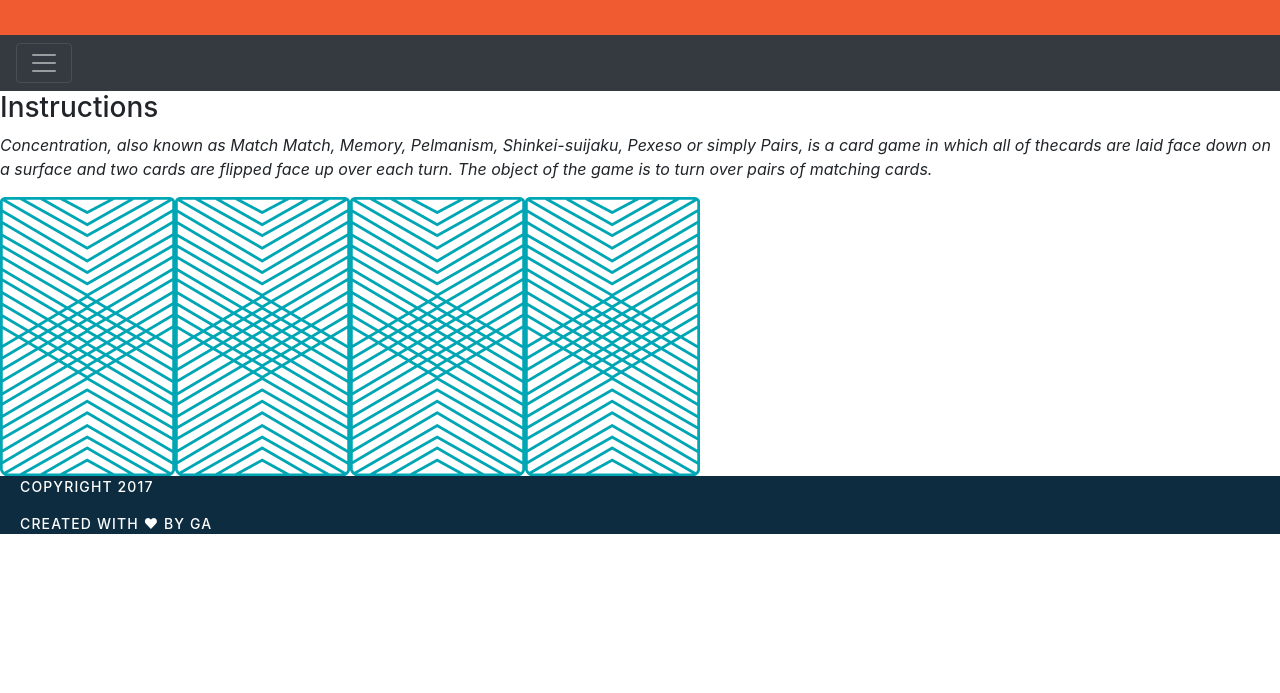
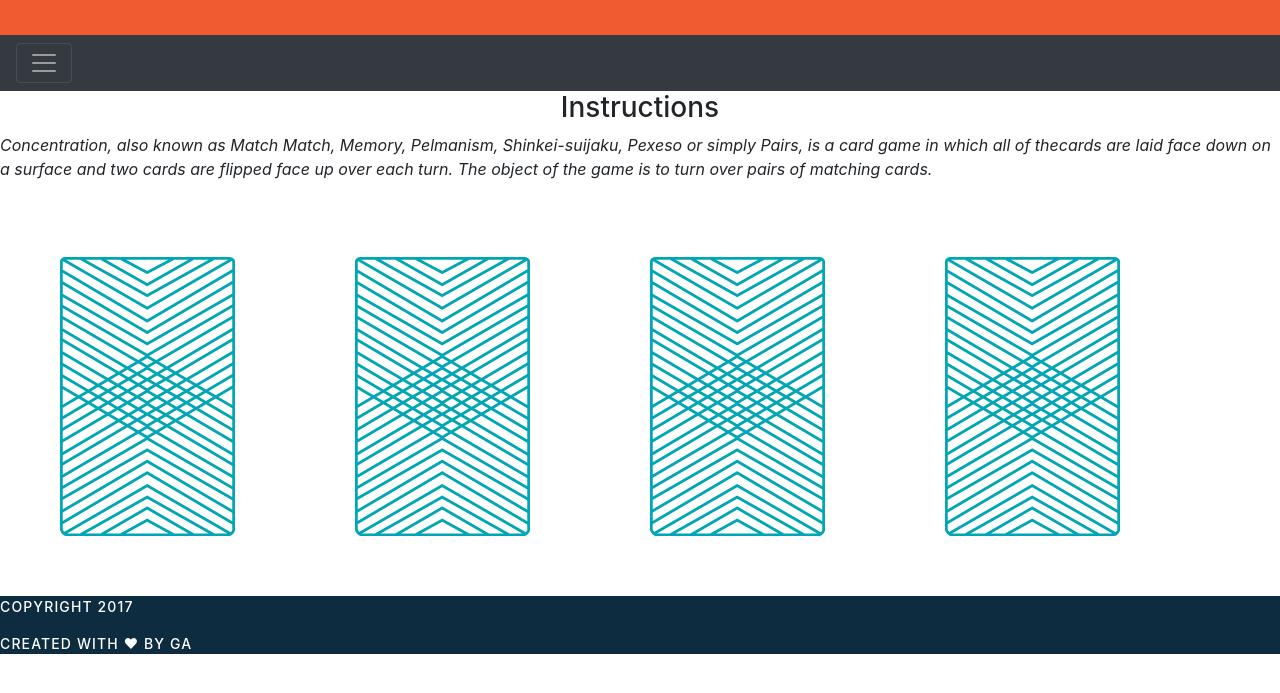
Before and after one commit to SupriyaY/wdi-fundamentals-memorygame, a plain HTML site: page memory_game/index.html in a window 1280 px wide. Shown: the part 81-774 px from the top of the page. Drawn offline with nearby package versions, Linux system fonts and the light colour scheme; a web font is replaced by a local one.

Commit message:
final bootstrap changes

```diff
--- a/memory_game/index.html
+++ b/memory_game/index.html
@@ -1,7 +1,7 @@
 <!DOCTYPE html>
 <html>
 <head>
-<title>Memory Card Game</title>
+<title class>Memory Card Game</title>
 <link href="style.css" rel="stylesheet" type="text/css">
 <link href="https://fonts.googleapis.com/css?family=Droid+Serif|Raleway:400,500,600,700"
 rel="stylesheet">
@@ -25,7 +25,7 @@ rel="stylesheet">
     </nav>
   </div>
 <main>
-  <h3>Instructions</h3>
+  <h3 style = "text-align: center">Instructions</h3>
   <p class ="font-italic">
     Concentration, also known as Match Match, Memory, Pelmanism,
     Shinkei-suijaku, Pexeso or simply Pairs, is a card game in
--- a/memory_game/style.css
+++ b/memory_game/style.css
@@ -63,14 +63,15 @@ main {
      margin-left: auto;
      margin-right: auto;
 }
+*/
 img {
-  margin: 40px 8px 0 8px;
+  margin: 20px 20px 20px 20px;
+  padding: 40px 40px 40px 40px;
 }
 /*
 */
 footer {
   text-transform: uppercase;
-  padding: 0 20px;
   background-color: #0D2C40;
   color: white;
   font-size: 14px;
```
